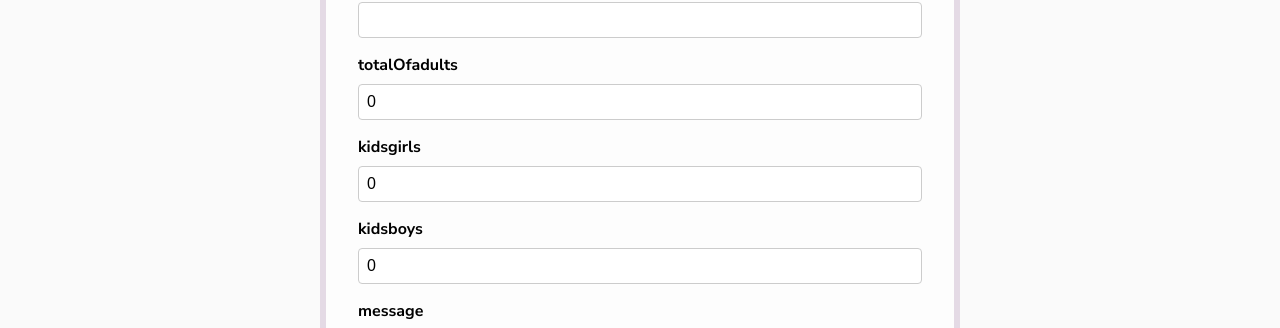
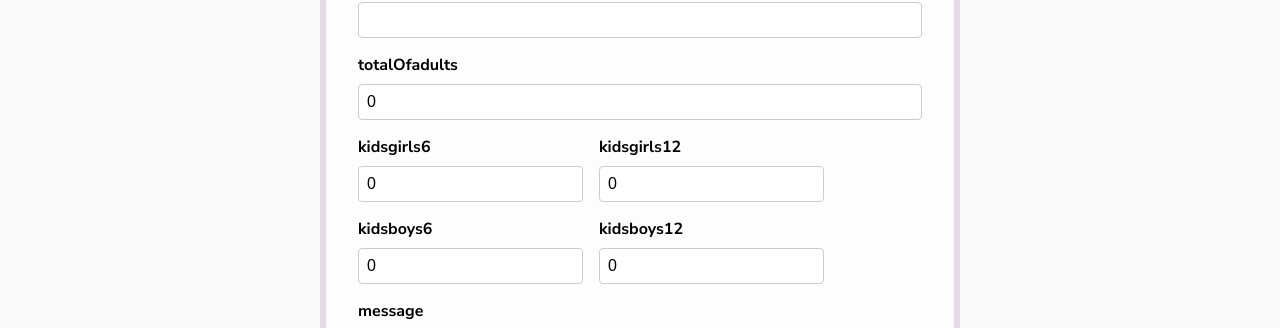
Before and after one commit to Melor-IT/Licht-Wereld-Kerk, a Next.js app: page /event in a window 1280 px wide. Shown: the part 1208-1536 px from the top of the page. Built offline with nearby package versions, Linux system fonts and the light colour scheme.

Commit message:
درست کردن فرم

```diff
--- a/app/api/send-registration/route.js
+++ b/app/api/send-registration/route.js
@@ -1,6 +1,3 @@
-import { NextResponse } from "next/server";
-import nodemailer from "nodemailer";
-
 export async function POST(req) {
   try {
     const body = await req.json();
@@ -10,10 +7,20 @@ export async function POST(req) {
       email,
       phone,
       totalOfadults,
-      kidsgirls,
-      kidsboys,
+      kidsgirls6,
+      kidsgirls12,
+      kidsboys6,
+      kidsboys12,
       message,
     } = body;
+
+    // محاسبه جمع کل افراد
+    const totalPeople =
+      Number(totalOfadults || 0) +
+      Number(kidsgirls6 || 0) +
+      Number(kidsgirls12 || 0) +
+      Number(kidsboys6 || 0) +
+      Number(kidsboys12 || 0);
 
     const transporter = nodemailer.createTransport({
       host: "smtp.gmail.com",
@@ -25,7 +32,7 @@ export async function POST(req) {
       },
     });
 
-    // ایمیل به شما و شخص سوم
+    // ایمیل برای شما و شخص سوم
     await transporter.sendMail({
       from: `"Kerst Evenement" <${process.env.EMAIL_USER}>`,
       to: [process.env.THIRD_PERSON_EMAIL],
@@ -36,8 +43,11 @@ export async function POST(req) {
         <p><b>Email:</b> ${email}</p>
         <p><b>Telefoon:</b> ${phone}</p>
         <p><b>Aantal volwassenen:</b> ${totalOfadults}</p>
-        <p><b>Meisjes:</b> ${kidsgirls}</p>
-        <p><b>Jongens:</b> ${kidsboys}</p>
+        <p><b>Meisjes-6:</b> ${kidsgirls6}</p>
+        <p><b>Meisjes-12:</b> ${kidsgirls12}</p>
+        <p><b>Jongens-6:</b> ${kidsboys6}</p>
+        <p><b>Jongens-12:</b> ${kidsboys12}</p>
+        <p><b>TOTAAL AANTAL PERSONEN:</b> <span style="font-size:18px; color:#2e7d32;">${totalPeople}</span></p>
         <p><b>Bericht:</b> ${message}</p>
       `,
     });
@@ -51,6 +61,7 @@ export async function POST(req) {
         <p>Hallo ${firstName},</p>
         <p>Bedankt voor uw registratie voor ons kerst evenement! We hebben uw registratie succesvol ontvangen.</p>
         <p>We kijken ernaar uit u te zien!</p>
+        <p><b>Totaal aantal personen:</b> ${totalPeople}</p>
       `,
     });
 
--- a/app/event/page.js
+++ b/app/event/page.js
@@ -13,8 +13,10 @@ export default function Event() {
     email: "",
     phone: "",
     totalOfadults: 0,
-    kidsgirls: 0,
-    kidsboys: 0,
+    kidsgirls6: 0,
+    kidsgirls12: 0,
+    kidsboys6: 0,
+    kidsboys12: 0,
     message: "",
   });
 
@@ -218,15 +220,16 @@ export default function Event() {
               </label>
 
               {/* GIRLS */}
+              <div>
                 <label>
                   <span className="title">
-                  {formatMessage({ id: "kidsgirls" })}
+                    {formatMessage({ id: "kidsgirls6" })}
                   </span>
                   <input
                     type="number"
-                  name="kidsgirls"
+                    name="kidsgirls6"
                     min={0}
-                  value={formData.kidsgirls}
+                    value={formData.kidsgirls6}
                     onChange={handleChange}
                     required
                   />
@@ -234,17 +237,35 @@ export default function Event() {
                     <p className="text-red-600">{errors.kidsgirls}</p>
                   )}
                 </label>
-
-              {/* BOYS */}
                 <label>
                   <span className="title">
-                  {formatMessage({ id: "kidsboys" })}
+                    {formatMessage({ id: "kidsgirls12" })}
                   </span>
                   <input
                     type="number"
-                  name="kidsboys"
+                    name="kidsgirls12"
                     min={0}
-                  value={formData.kidsboys}
+                    value={formData.kidsgirls12}
+                    onChange={handleChange}
+                    required
+                  />
+                  {errors.kidsgirls && (
+                    <p className="text-red-600">{errors.kidsgirls}</p>
+                  )}
+                </label>
+              </div>
+
+              {/* BOYS */}
+              <div>
+                <label>
+                  <span className="title">
+                    {formatMessage({ id: "kidsboys6" })}
+                  </span>
+                  <input
+                    type="number"
+                    name="kidsboys6"
+                    min={0}
+                    value={formData.kidsboys12}
                     onChange={handleChange}
                     required
                   />
@@ -252,6 +273,23 @@ export default function Event() {
                     <p className="text-red-600">{errors.kidsboys}</p>
                   )}
                 </label>
+                <label>
+                  <span className="title">
+                    {formatMessage({ id: "kidsboys12" })}
+                  </span>
+                  <input
+                    type="number"
+                    name="kidsboys12"
+                    min={0}
+                    value={formData.kidsboys12}
+                    onChange={handleChange}
+                    required
+                  />
+                  {errors.kidsboys && (
+                    <p className="text-red-600">{errors.kidsboys}</p>
+                  )}
+                </label>
+              </div>
 
               {/* MESSAGE */}
               <label>
--- a/i18n/fa.js
+++ b/i18n/fa.js
@@ -112,8 +112,10 @@ const messages = {
   email: "ایمیل",
   phone: "تلفن",
   totalOfadults: "تعداد بزرگسالان",
-  kidsgirls: "تعداد دختران زیر 12 سال",
-  kidsboys: "تعداد پسران زیر 12 سال",
+  kidsgirls12: "تعداد دختران زیر 12 سال",
+   kidsgirls6: "تعداد دختران زیر 6 سال",
+  kidsboys12: "تعداد پسران زیر 12 سال",
+  kidsboys6: "تعداد پسران زیر 6 سال",
   message: "پیام",
   event: "رویداد",
   send: "ارسال",
--- a/i18n/nl.js
+++ b/i18n/nl.js
@@ -116,8 +116,10 @@ const messages = {
   email: "E-mail",
   phone: "Telefoon",
   totalOfadults: "Totaal aantal volwassenen",
-  kidsgirls: "Kidsgirls onder 12 jaar",
-  kidsboys: "Kidsboys onder 12 jaar",
+  kidsgirls12: "Kidsgirls onder 12 jaar",
+  kidsgirls6: "Kidsgirls onder 6 jaar",
+  kidsboys12: "Kidsboys onder 12 jaar",
+  kidsboys6: "Kidsboys onder 6 jaar",
   message: "Bericht",
   event: "Evenement",
   send: "Versturen",
--- a/styles/main.scss
+++ b/styles/main.scss
@@ -451,6 +451,9 @@ footer {
   padding: 2rem;
   background-color: rgba(255, 255, 255, 0.6);
 
+  div > *:first-child {
+    padding-right: 1em;
+  }
   label {
     display: inline-flex;
     flex-direction: column;
@@ -788,6 +791,7 @@ footer {
   }
 
   .content-row {
+    align-items: stretch;
     width: 100%;
 
     > div {
```
Lines whose indentation alone changed are shown as unchanged.
